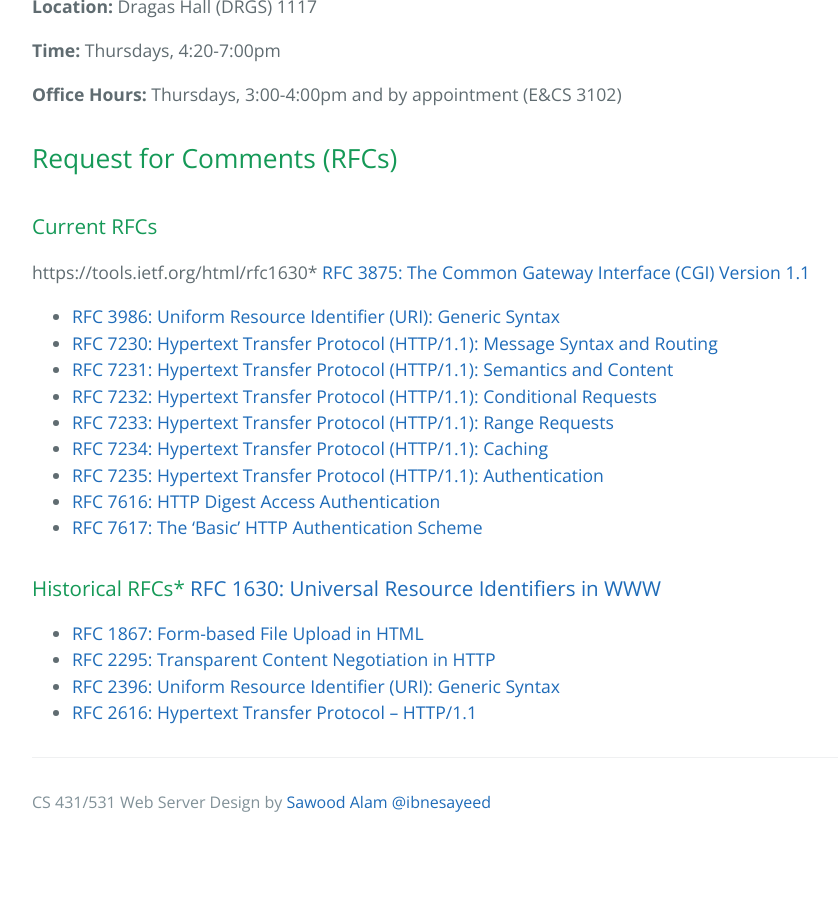
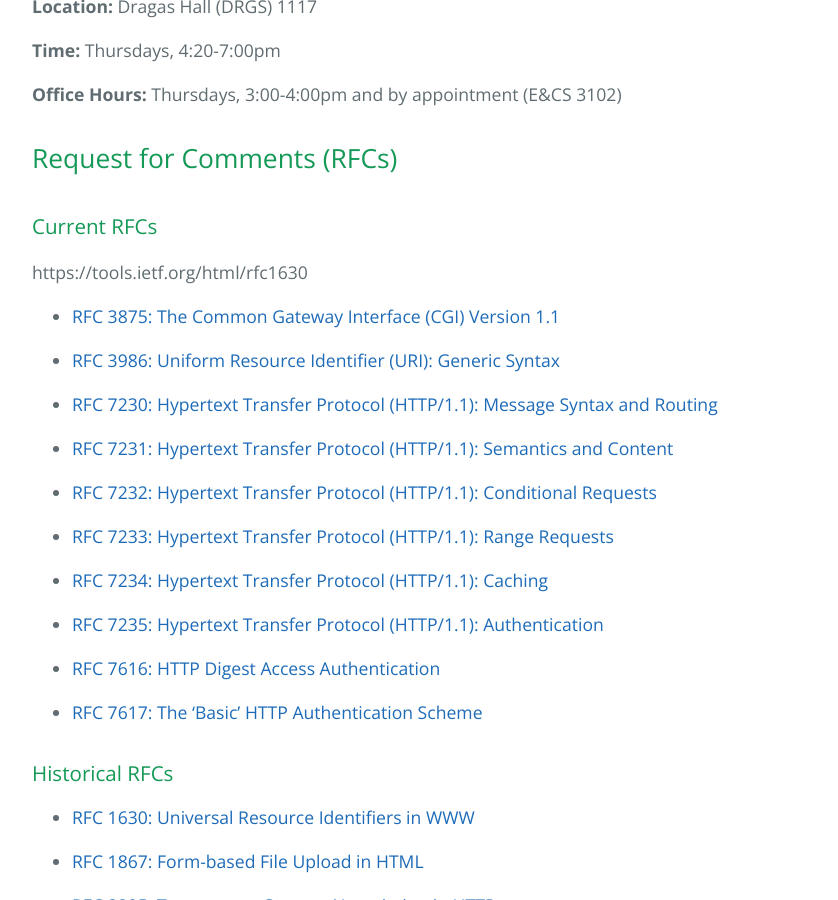
Before and after one commit to cs531-f19/cs531-f19.github.io, a Jekyll site: the page built from index.md, in a window 1280 px wide and 900 px high, scrolled down 720 px. Shown: the whole window, without its empty margins (192-1030 px from the left). Built offline with Jekyll 4.4.1, drawn with Linux system fonts in a browser that asks for light colours; our own code applies the rules of GitHub Pages for plain Markdown files; before the commit the page ends 1566 px from its top, so only the background shows below that.

Commit message:
Add whitespaces in RFC listing

```diff
--- a/index.md
+++ b/index.md
@@ -18,12 +18,12 @@
 
 https://tools.ietf.org/html/rfc1630
 
-{%- for rfc in site.data.rfcs.current -%}
+{% for rfc in site.data.rfcs.current %}
 * [RFC {{ rfc[0] }}: {{ rfc[1] }}](https://tools.ietf.org/html/rfc{{ rfc[0] }})
 {% endfor %}
 
 ### Historical RFCs
 
-{%- for rfc in site.data.rfcs.historical -%}
+{% for rfc in site.data.rfcs.historical %}
 * [RFC {{ rfc[0] }}: {{ rfc[1] }}](https://tools.ietf.org/html/rfc{{ rfc[0] }})
 {% endfor %}
```
